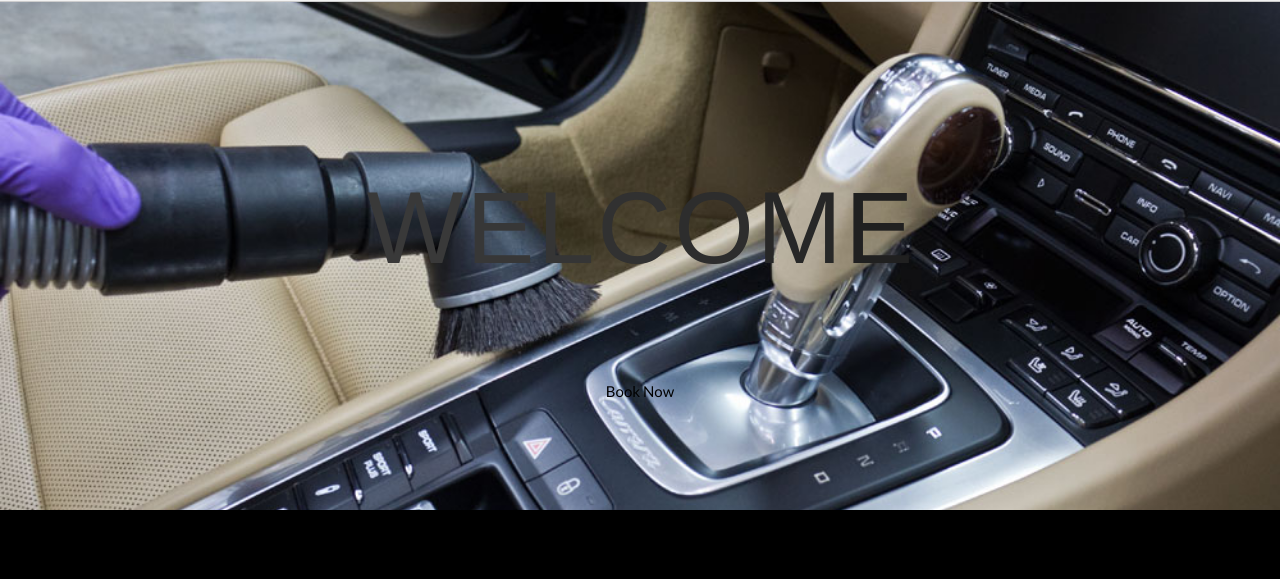
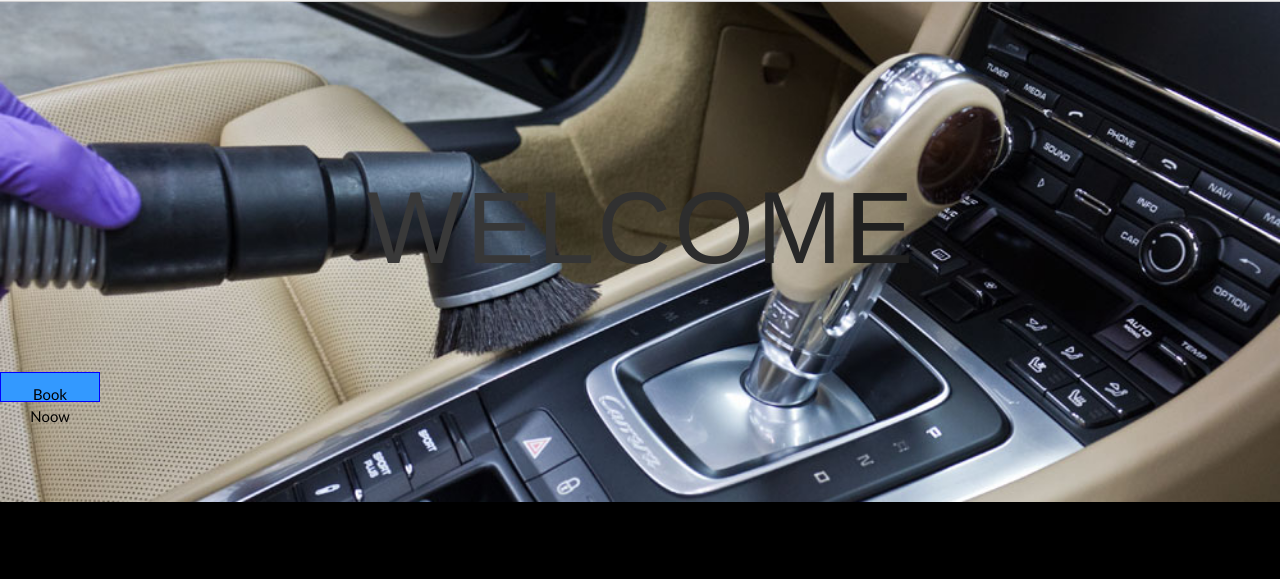
Before and after one commit to Interiorcarwash/Interiorcarwash, a website: page index.html in a window 1280 px wide. Shown: the part 79-658 px from the top of the page. Drawn offline with nearby package versions, Linux system fonts and the light colour scheme; files that its build step writes are made by us from their sources.

Commit message:
Update index.html

```diff
--- a/index.html
+++ b/index.html
@@ -103,10 +103,10 @@
 
 <br /><br /><br />
 
-<div class="bordered">
+<div class="bord">
 
 
-			 <a class="nav-link js-scroll-trigger" href="http://www.123formbuilder.com/form-4937239/appointment-form" >Book Now</a>
+			 <a class="nav-link js-scroll-trigger" href="http://www.123formbuilder.com/form-4937239/appointment-form" >Book Noow</a>
 			</div>
         </div>
       </div>
```
